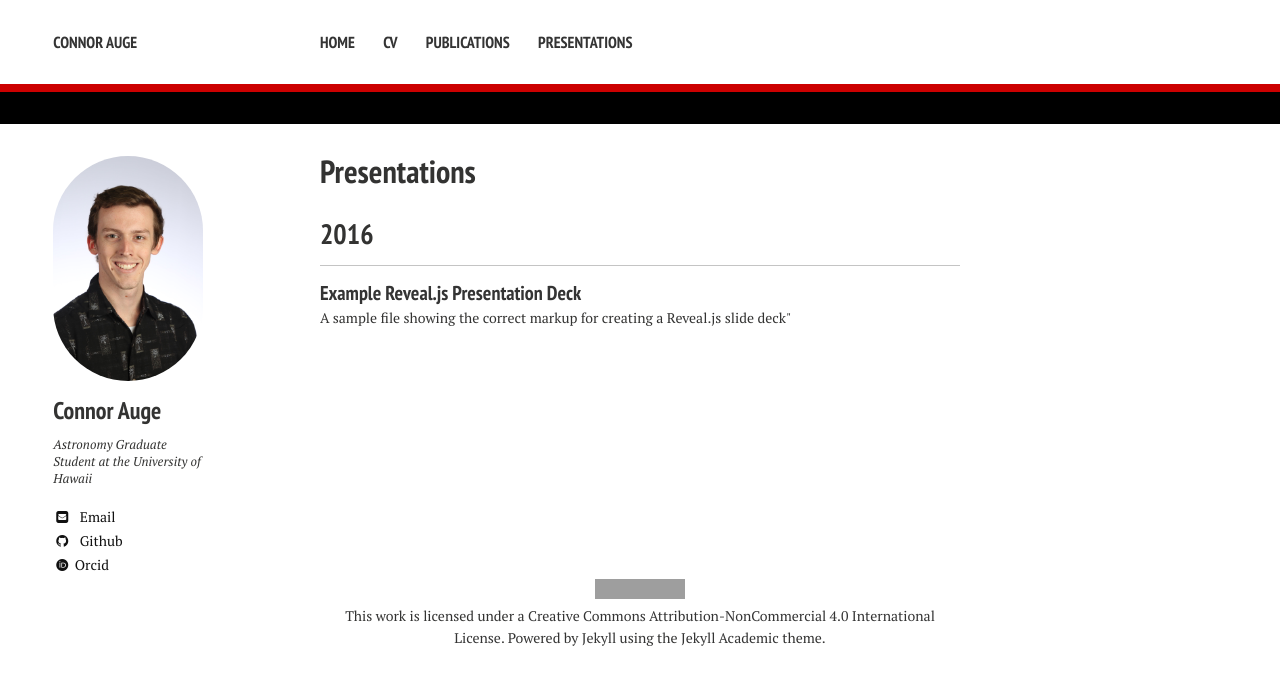
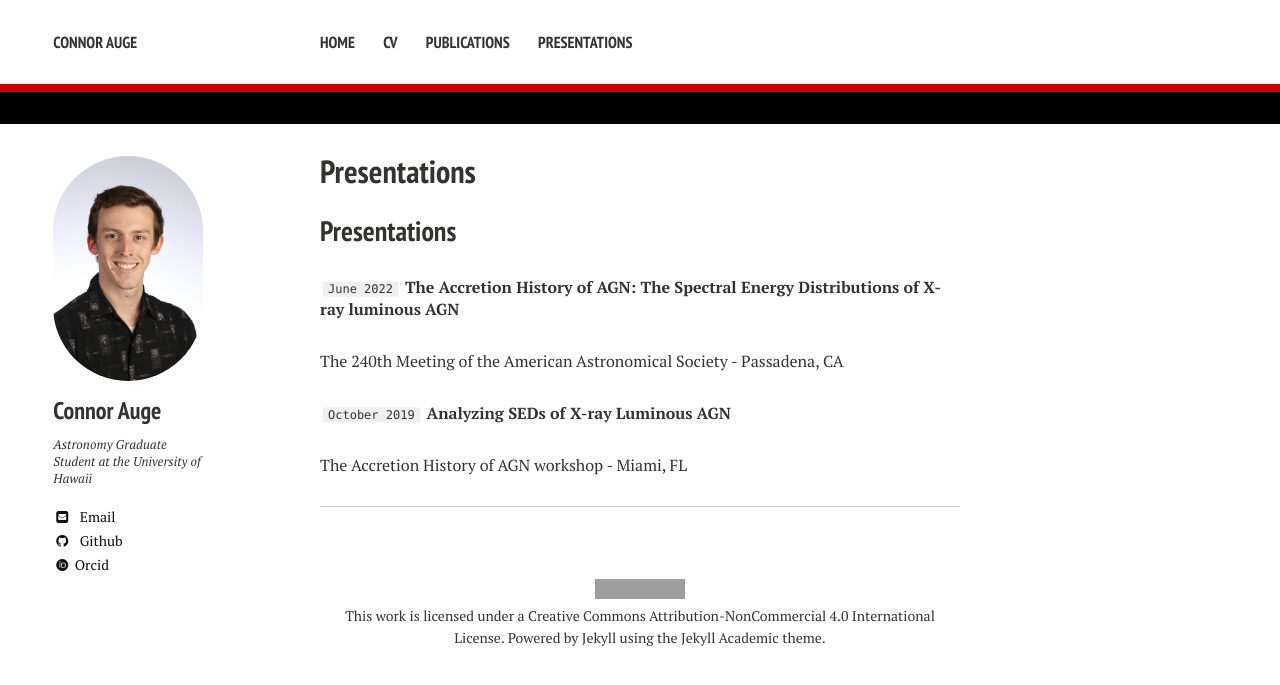
Before and after one commit to cwauge/cwauge.github.io, a Jekyll site: the page built from presentations.md, in a window 1280 px wide. Shown: the top 685 px of the page. Built offline with Jekyll 4.4.1, drawn with Linux system fonts in a browser that asks for light colours; nearby versions of some CDN libraries; some web fonts are replaced; grey boxes are pictures that could not be loaded.

Commit message:
Update presentations.md

```diff
--- a/presentations.md
+++ b/presentations.md
@@ -1,5 +1,5 @@
 ---
-layout: presentation-post-index
+layout: page
 title: Presentations
 excerpt: "Recent Presentations"
 ---
```
